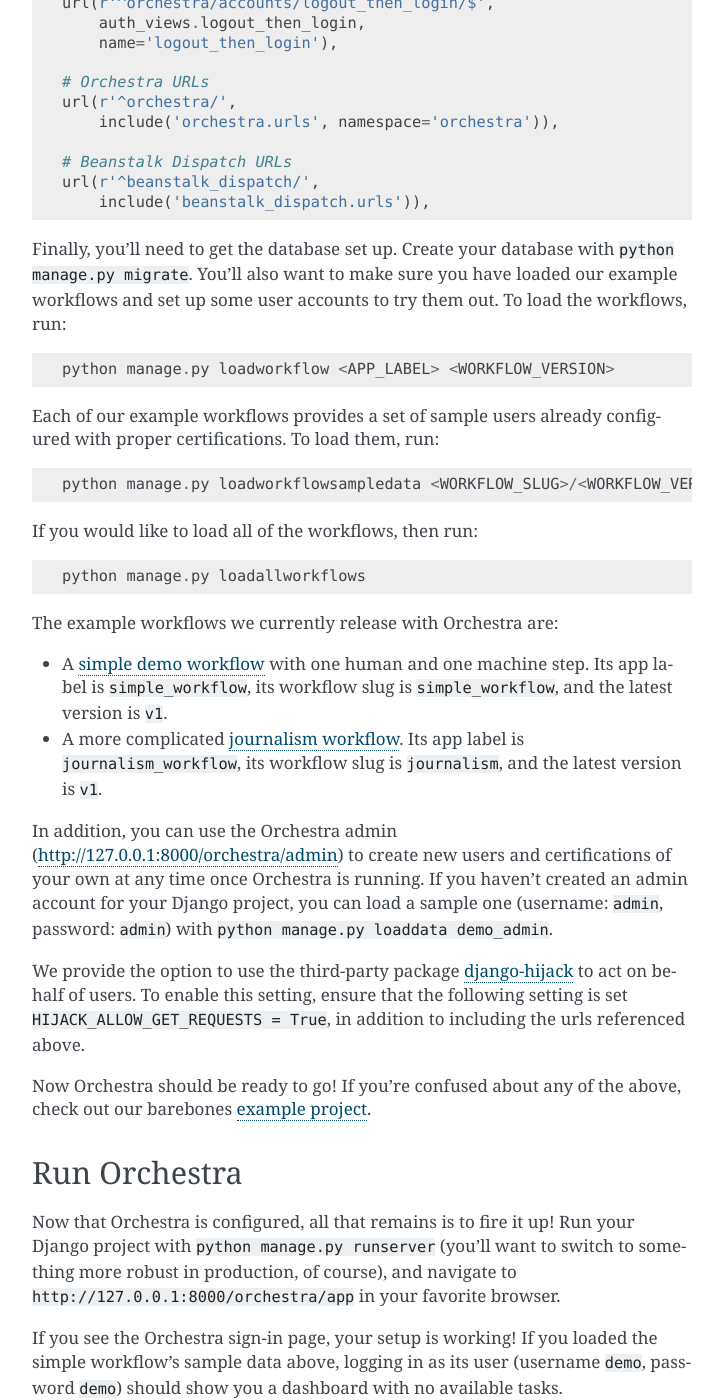
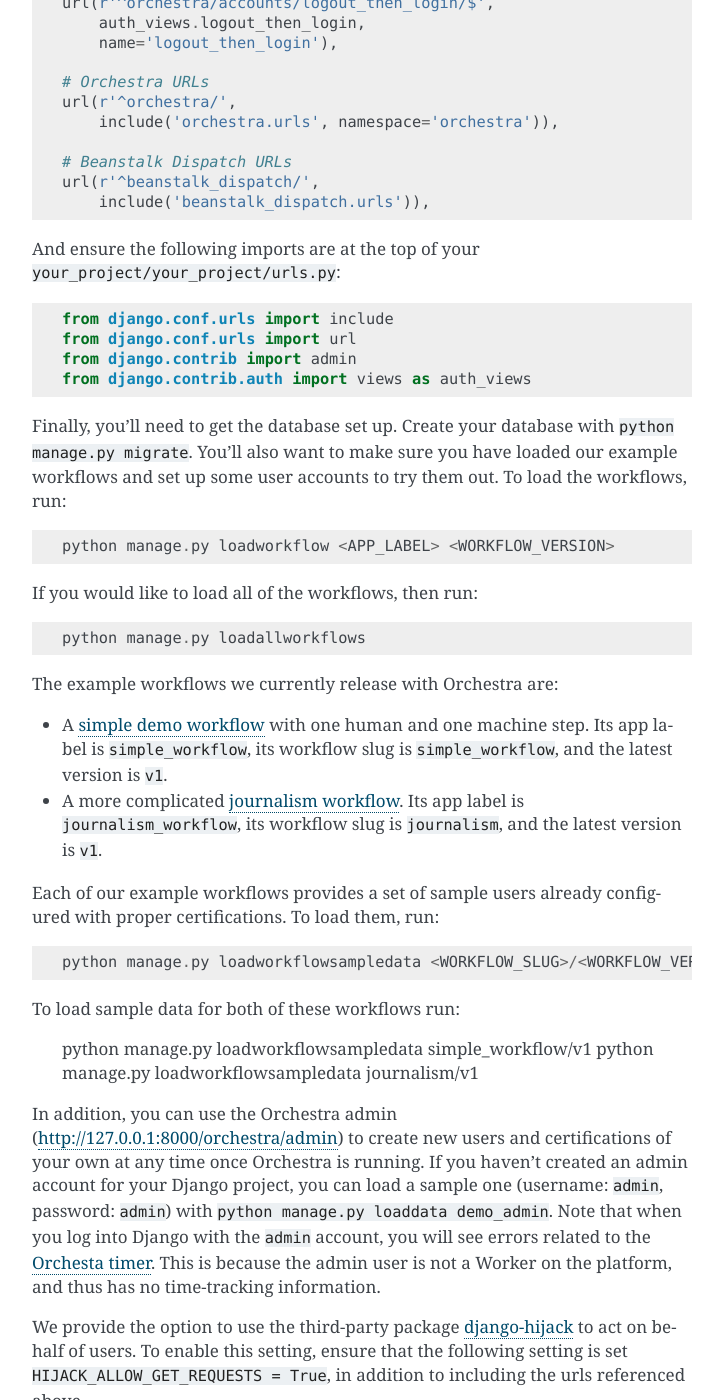
Before and after one commit to b12io/orchestra, a Sphinx documentation site: the page built from docs/source/getting_started.rst, in a window 1280 px wide and 1400 px high, scrolled down 2163 px. Shown: the whole window, without its empty margins (388-1111 px from the left). Built offline with Sphinx 7.4.7, drawn with Linux system fonts in a browser that asks for light colours; some of the changed text lies outside the part shown.

Commit message:
Fix bugs and clarify the 5-minute getting started guide

```diff
--- a/docs-requirements.txt
+++ b/docs-requirements.txt
@@ -1,5 +1,5 @@
 # Packages needed to build docs on https://readthedocs.org
-Django==1.9.13
+Django==1.11.10
 Sphinx==1.6.3
 sphinx-autobuild==0.7.1
 sphinxcontrib-httpdomain==1.5.0
--- a/docs/source/getting_started.rst
+++ b/docs/source/getting_started.rst
@@ -123,6 +123,13 @@
     url(r'^beanstalk_dispatch/',
         include('beanstalk_dispatch.urls')),
 
+And ensure the following imports are at the top of your
+``your_project/your_project/urls.py``::
+
+    from django.conf.urls import include
+    from django.conf.urls import url
+    from django.contrib import admin
+    from django.contrib.auth import views as auth_views
 
 Finally, you'll need to get the database set up. Create your database
 with ``python manage.py migrate``. You'll also want to make sure you have
@@ -151,11 +152,26 @@
   is ``journalism_workflow``, its workflow slug is ``journalism``, and the
   latest version is ``v1``.
 
+Each of our example workflows provides a set of sample users already configured
+with proper certifications. To load them, run::
+
+    python manage.py loadworkflowsampledata <WORKFLOW_SLUG>/<WORKFLOW_VERSION>
+
+To load sample data for both of these workflows run:
+
+    python manage.py loadworkflowsampledata simple_workflow/v1
+    python manage.py loadworkflowsampledata journalism/v1
+
 In addition, you can use the Orchestra admin
-(http://127.0.0.1:8000/orchestra/admin) to create new users and certifications
-of your own at any time once Orchestra is running. If you haven't created an
-admin account for your Django project, you can load a sample one (username:
-``admin``, password: ``admin``) with ``python manage.py loaddata demo_admin``.
+(http://127.0.0.1:8000/orchestra/admin) to create new users and
+certifications of your own at any time once Orchestra is running. If
+you haven't created an admin account for your Django project, you can
+load a sample one (username: ``admin``, password: ``admin``) with
+``python manage.py loaddata demo_admin``.  Note that when you log into
+Django with the ``admin`` account, you will see errors related to the
+:doc:`Orchesta timer <features>`. This is because the admin
+user is not a Worker on the platform, and thus has no time-tracking
+information.
 
 We provide the option to use the third-party package `django-hijack
 <https://github.com/arteria/django-hijack>`_ to act on behalf of users. To
```
Also changed, not shown: other parts of docs/source/getting_started.rst (+1 -7 lines), 1 other file.
